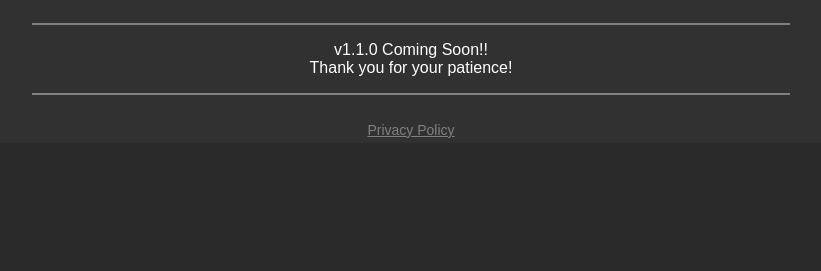
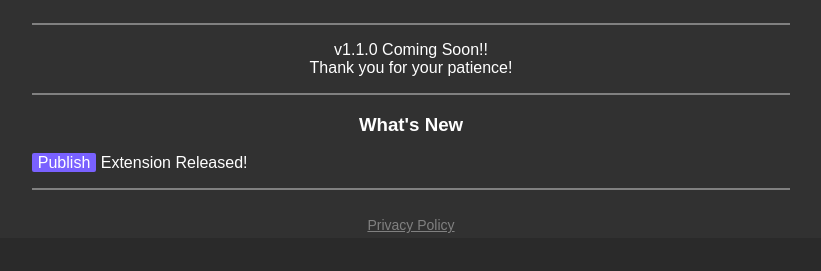
Before and after one commit to Superchicken962/adskip-youtube-extension, a plain HTML site: page index.html in a window 1280 px wide. Shown: the part 137-408 px from the top of the page, without its empty margins (229-1050 px from the left). Drawn offline with Linux system fonts and the light colour scheme.

Commit message:
added what's new section
for future updates, all changes will be shown in this section

```diff
--- a/index.html
+++ b/index.html
@@ -4,7 +4,7 @@
     <meta charset="UTF-8">
     <meta name="viewport" content="width=device-width, initial-scale=1.0">
     <title>YouTube AdSkip</title>
-    <link rel="stylesheet" href="main.css"/>
+    <link rel="stylesheet" href="main.css?v=10032024"/>
 </head>
 <body>
     <div class="main">
@@ -26,7 +26,21 @@
 
         <hr>
 
+        <div class="updates">
+            <h3>What's New</h3>
+            <div class="list">
+
+            </div>
+        </div>
+
+        <hr>
+
         <a class="privacy_policy_link" href="privacy_policy.html">Privacy Policy</a>
     </div>
 </body>
+<script src="js/include/Updates_.js"></script>
+<script>
+    const VERSION = "1.0.0";
+</script>
+<script src="js/updates.js"></script>
 </html>
--- /dev/null
+++ b/js/include/Updates_.js
@@ -0,0 +1,11 @@
+const UPDATES = {
+    "1.0.0": {
+        Version: "1.0.0",
+        UpdateType: "release",
+        Notes: [
+            { type: "publish", note: "Extension Released!" }
+        ],
+        Issues: [],
+        PlannedFeatures: []
+    }
+};
--- /dev/null
+++ b/js/updates.js
@@ -0,0 +1,39 @@
+if (typeof UPDATES === "undefined") {
+    throw new Error("Missing updates import!");
+}
+
+function updateUpdates() {
+    const updatesList = document.querySelector(".main .updates .list");
+
+    updatesList.innerHTML = "";
+
+    const currentVersion = Object.values(UPDATES).find(v => v.Version === VERSION);
+
+    if (!currentVersion) {
+        throw new Error(`Invalid Version '${VERSION}'! Valid versions: [${Object.keys(UPDATES).join(", ")}]`);
+    }
+
+    const versionOnAddButton = document.querySelector(".main .add_button .version");
+    versionOnAddButton.textContent = "v"+VERSION;
+
+    for (const note of currentVersion.Notes) {
+        let noteDiv = document.createElement("div");
+        noteDiv.className = "note";
+
+        let noteType = note.type?.toLowerCase();
+
+        noteDiv.innerHTML = `
+        <p>
+        <span class="note_type ${noteType}">${capitalise(noteType)}</span> ${note.note}
+        </p>
+        `;
+
+        updatesList.appendChild(noteDiv);
+    }
+}
+
+function capitalise(str) {
+    return str.charAt(0).toUpperCase() + str.slice(1);
+}
+
+window.addEventListener("load", updateUpdates);
--- a/main.css
+++ b/main.css
@@ -18,7 +18,7 @@ body {
 .main .version {
     text-align: center;
 }
-.main h1 {
+.main h1, .main h3 {
     text-align: center;
 }
 
@@ -70,3 +70,26 @@ hr {
     color: grey;
     font-size: 14px;
 }
+
+.main .updates .list {
+    display: block;
+    margin: auto;
+    text-align: center;
+}
+
+.main .updates .list .note {
+    display: block;
+    margin: auto;
+    text-align: justify;
+    cursor: default;
+}
+.main .updates .list .note .note_type {
+    padding: 1px 6px;
+    border-radius: 2px;
+}
+
+.main .updates .list .note .note_type.fix { background-color: rgb(0, 153, 255); }
+.main .updates .list .note .note_type.addition { background-color: green; }
+.main .updates .list .note .note_type.removal { background-color: grey; }
+.main .updates .list .note .note_type.adjustment { background-color: yellow; color: black; }
+.main .updates .list .note .note_type.publish { background-color: rgb(121, 97, 255); }
```
